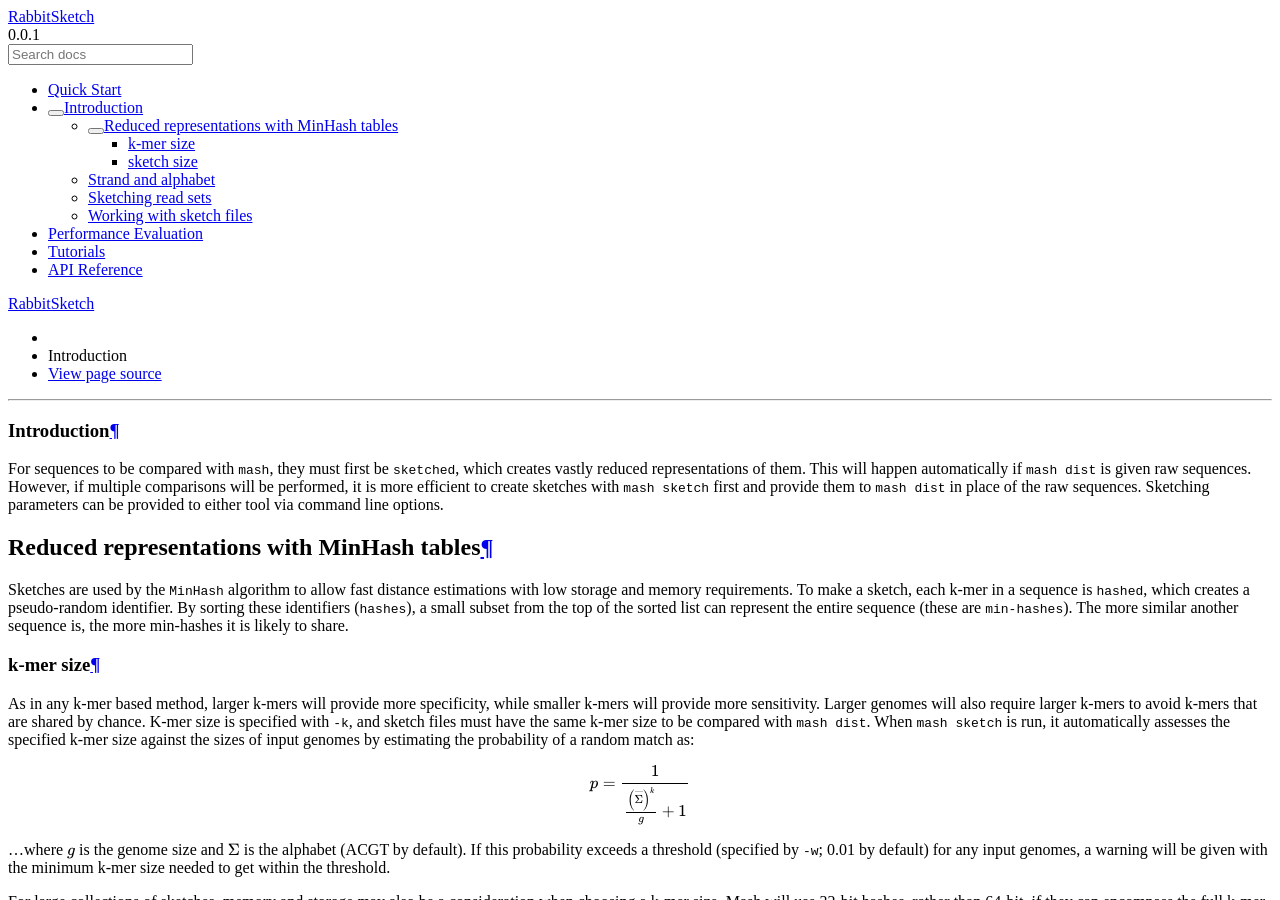
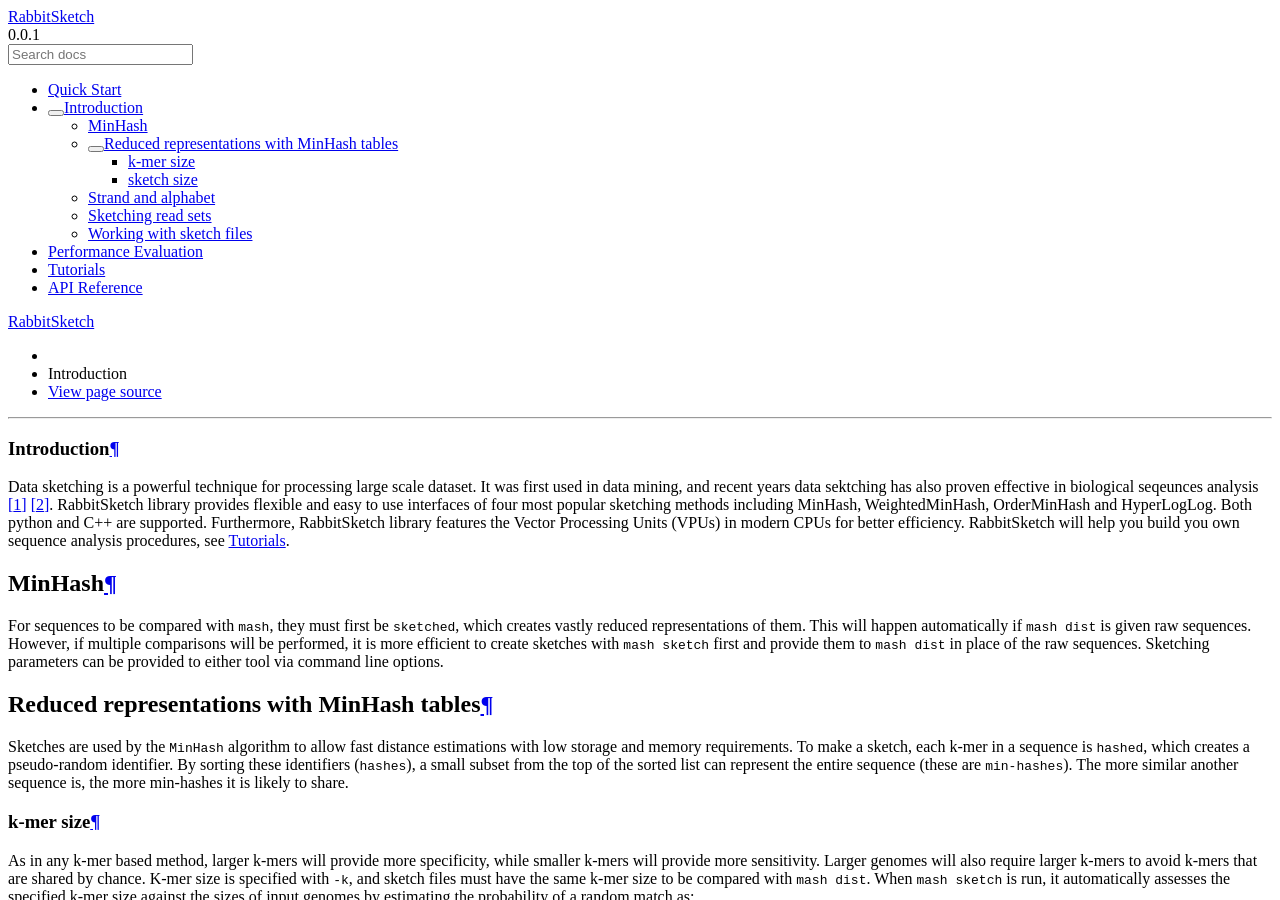
Before and after one commit to ZekunYin/RabbitSketch, a Sphinx documentation site: the page built from doc/sphinx/introduction.rst, in a window 1280 px wide and 900 px high. Built offline with Sphinx 7.4.7 and the Read the Docs theme 2.0.0, drawn with Linux system fonts in a browser that asks for light colours; some of the changed text lies outside the part shown.

Commit message:
revise doc

```diff
--- a/doc/sphinx/introduction.rst
+++ b/doc/sphinx/introduction.rst
@@ -1,5 +1,11 @@
 Introduction
 ============
+
+Data sketching is a powerful technique for processing large scale dataset. It was first used in data mining, and recent years data sektching has also proven effective in biological seqeunces analysis [1]_ [2]_.
+RabbitSketch library provides flexible and easy to use interfaces of four most popular sketching methods including MinHash, WeightedMinHash, OrderMinHash and HyperLogLog. Both python and C++ are supported. Furthermore, RabbitSketch library features the Vector Processing Units (VPUs) in modern CPUs for better efficiency. RabbitSketch will help you build you own sequence analysis procedures, see :ref:`tutorial`.
+
+MinHash
+-------
 
 For sequences to be compared with :code:`mash`, they must first be `sketched`,
 which creates vastly reduced representations of them. This will happen
@@ -107,3 +113,7 @@
 of multiple files to be parallelized.
 
 .. _Jellyfish: http://www.cbcb.umd.edu/software/jellyfish/
+
+.. [1] Mash: fast genome and metagenome distance estimation using MinHash. Ondov BD, Treangen TJ, Melsted P, Mallonee AB, Bergman NH, Koren S, Phillippy AM. Genome Biol. 2016 Jun 20;17(1):132. doi: 10.1186/s13059-016-0997-x.
+
+.. [2] Mash Screen: high-throughput sequence containment estimation for genome discovery. Ondov BD, Starrett GJ, Sappington A, Kostic A, Koren S, Buck CB, Phillippy AM. Genome Biol. 2019 Nov 5;20(1):232. doi: 10.1186/s13059-019-1841-x.
--- a/doc/sphinx/tutorials.rst
+++ b/doc/sphinx/tutorials.rst
@@ -1,3 +1,5 @@
+.. _tutorial:
+
 Tutorials
 =========
 
```
